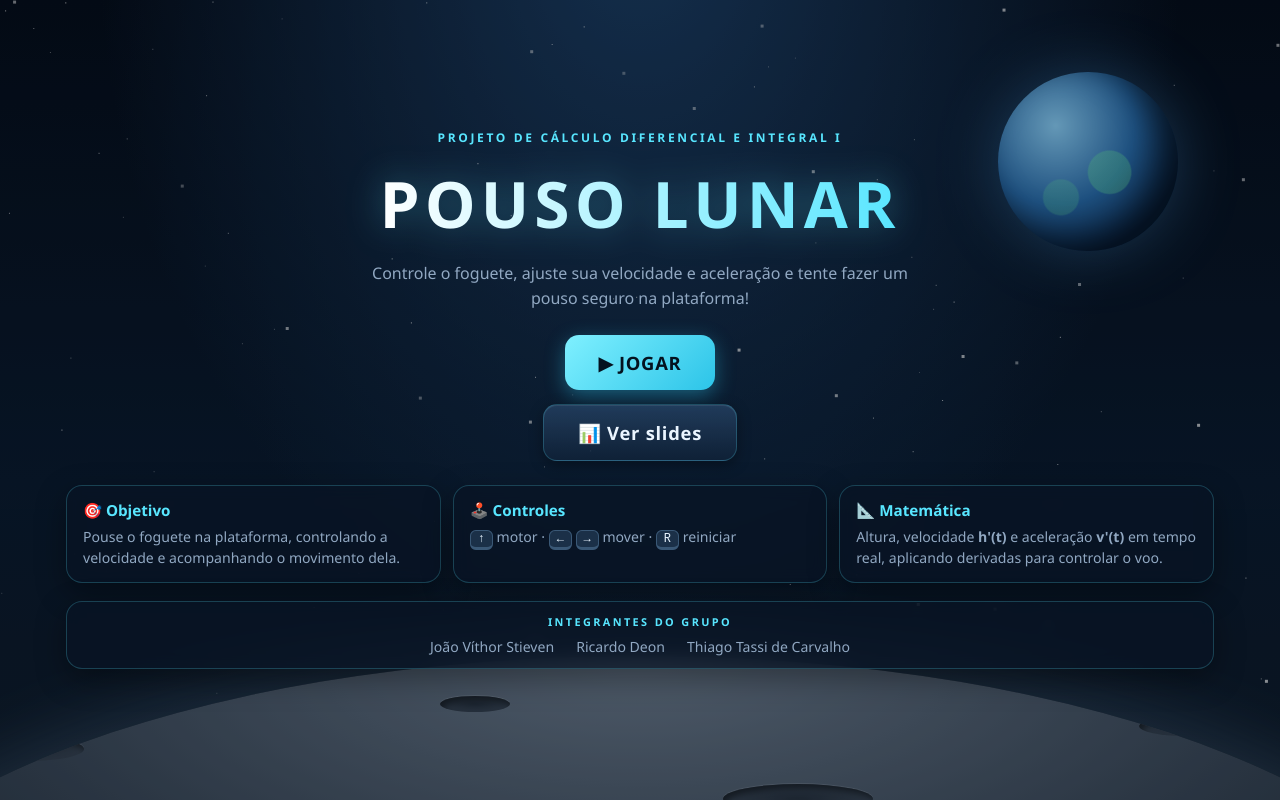
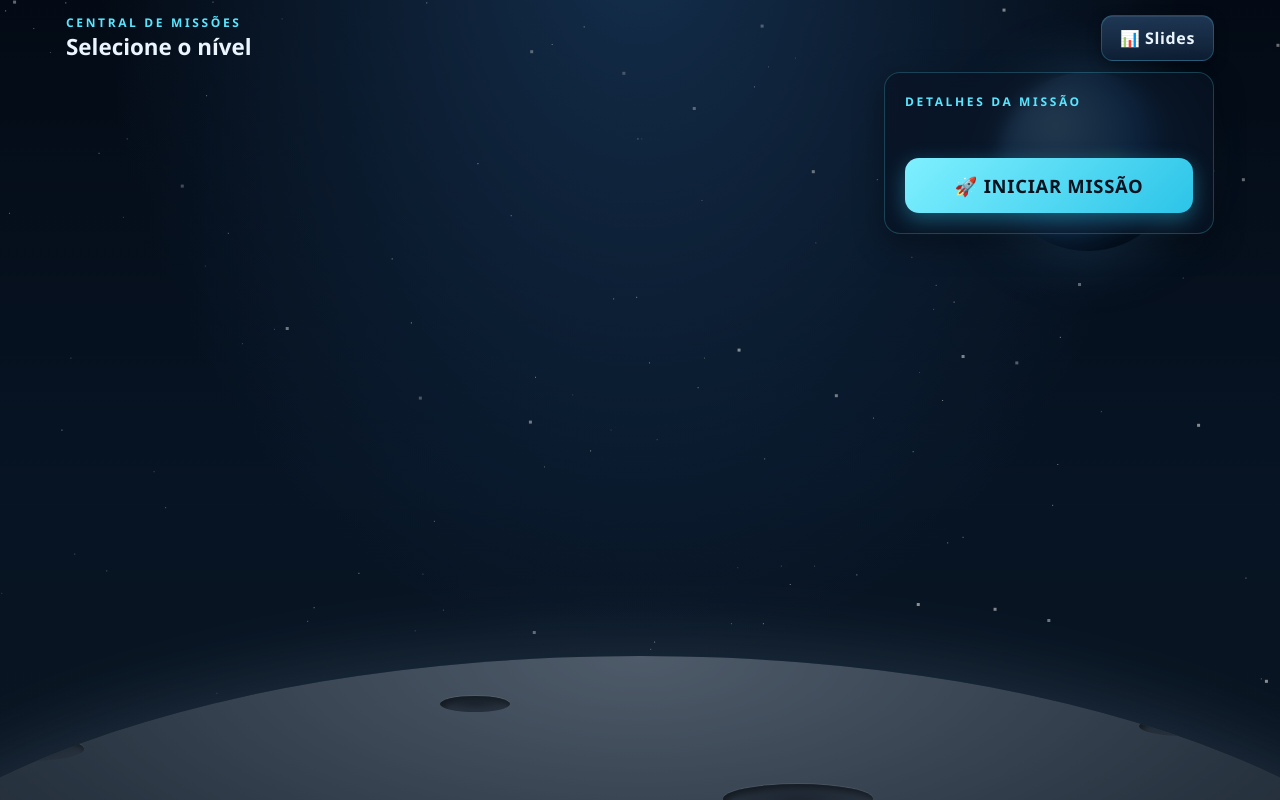
Before and after one commit to joaostieven2026/pouso-lunar, a plain HTML site: page pouso_lunar.html in a window 1280 px wide. Drawn offline with Linux system fonts and the light colour scheme.

Commit message:
Update pouso_lunar.html

```diff
--- a/pouso_lunar.html
+++ b/pouso_lunar.html
@@ -3,7 +3,7 @@
 <head>
 <meta charset="UTF-8">
 <meta name="viewport" content="width=device-width, initial-scale=1">
-<title>Pouso Lunar - Derivadas</title>
+<title>Pouso Lunar - Jogo</title>
 <link rel="stylesheet" href="style.css">
 </head>
 <body>
@@ -22,36 +22,11 @@
 
 <main class="container">
 
-  <!-- TELA INICIAL -->
-  <section id="telaInicial" class="tela ativa">
-    <div class="centro-inicial">
-      <div class="etiqueta">Projeto de Cálculo Diferencial e Integral I</div>
-      <h1 class="titulo">Pouso Lunar</h1>
-      <p class="subtitulo">Controle o foguete, ajuste sua velocidade e aceleração e tente fazer um pouso seguro na plataforma!</p>
-      <button id="botaoJogar" class="botao primario grande">▶ JOGAR</button>
-      <a href="index.html" class="botao grande">📊 Ver slides</a>
-    </div>
-    <div class="como-jogar">
-      <div class="vidro"><h3>🎯 Objetivo</h3><p>Pouse o foguete na plataforma, controlando a velocidade e acompanhando o movimento dela.</p></div>
-      <div class="vidro"><h3>🕹️ Controles</h3><p><kbd>↑</kbd> motor · <kbd>←</kbd> <kbd>→</kbd> mover · <kbd>R</kbd> reiniciar</p></div>
-      <div class="vidro"><h3>📐 Matemática</h3><p>Altura, velocidade <b>h'(t)</b> e aceleração <b>v'(t)</b> em tempo real, aplicando derivadas para controlar o voo.</p></div>
-    </div>
-    <div class="integrantes vidro">
-      <div class="etiqueta">Integrantes do grupo</div>
-      <ul>
-        <li>João Víthor Stieven</li>
-        <li>Ricardo Deon</li>
-        <li>Thiago Tassi de Carvalho</li>
-      </ul>
-    </div>
-  </section>
-
   <!-- SELEÇÃO DE NÍVEIS -->
-  <section id="telaNiveis" class="tela">
+  <section id="telaNiveis" class="tela ativa">
     <div class="cabecalho">
       <div><div class="etiqueta">Central de missões</div><h2>Selecione o nível</h2></div>
-      <button id="botaoInicio" class="botao">← Início</button>
-      <a href="index.html" class="botao">📊 Slides</a>
+      <a href="index.html#1" class="botao">📊 Slides</a>
     </div>
     <div class="layout-niveis">
       <div id="listaNiveis"></div>
@@ -72,7 +47,7 @@
       <div>
         <button id="botaoNiveisJogo" class="botao">← Níveis</button>
         <button id="botaoReiniciar" class="botao">↻ Reiniciar (R)</button>
-        <a href="index.html#3" class="botao">📊 Slides</a>
+        <a href="index.html#1" class="botao">📊 Slides</a>
       </div>
     </div>
     <div class="hud">
```
